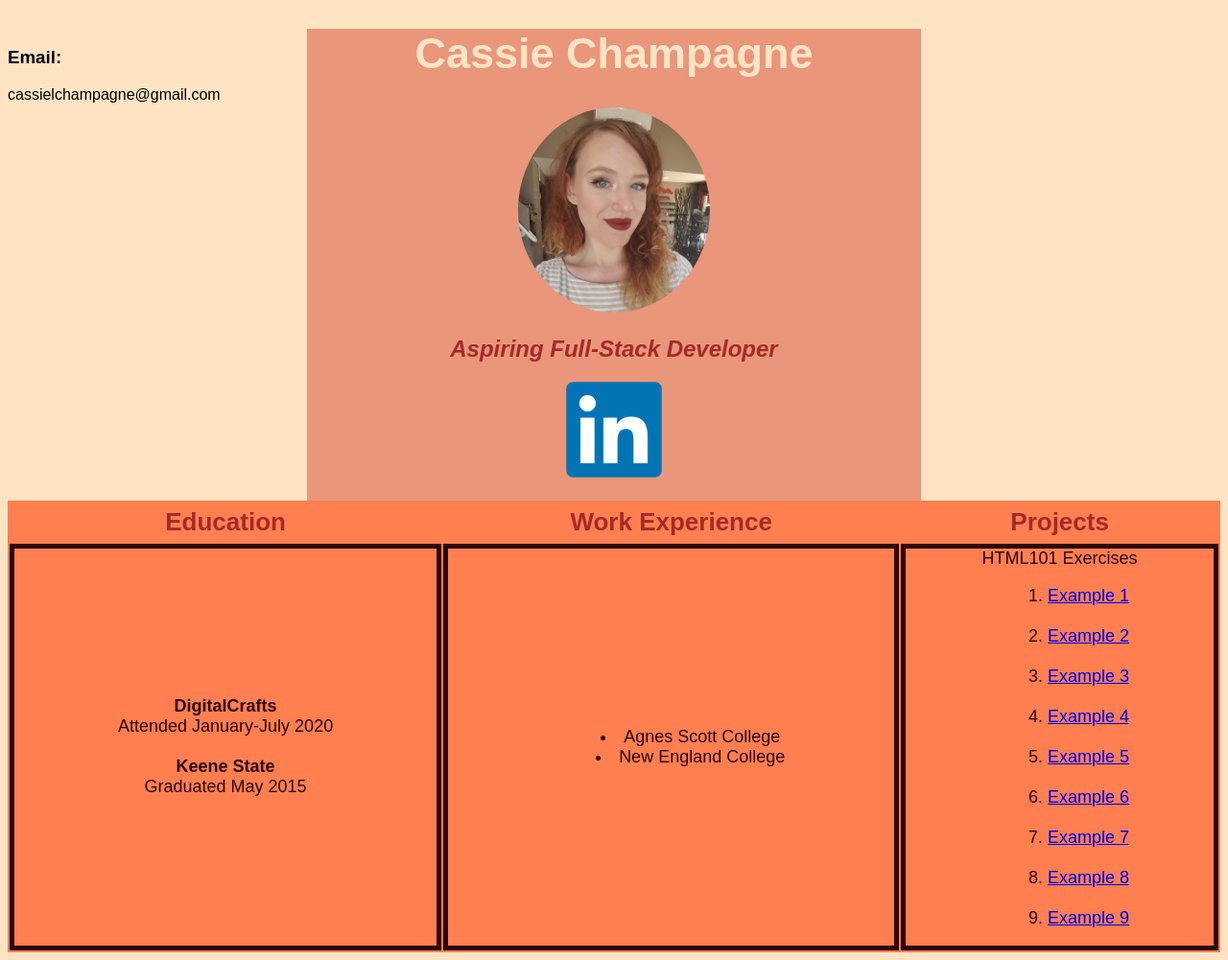
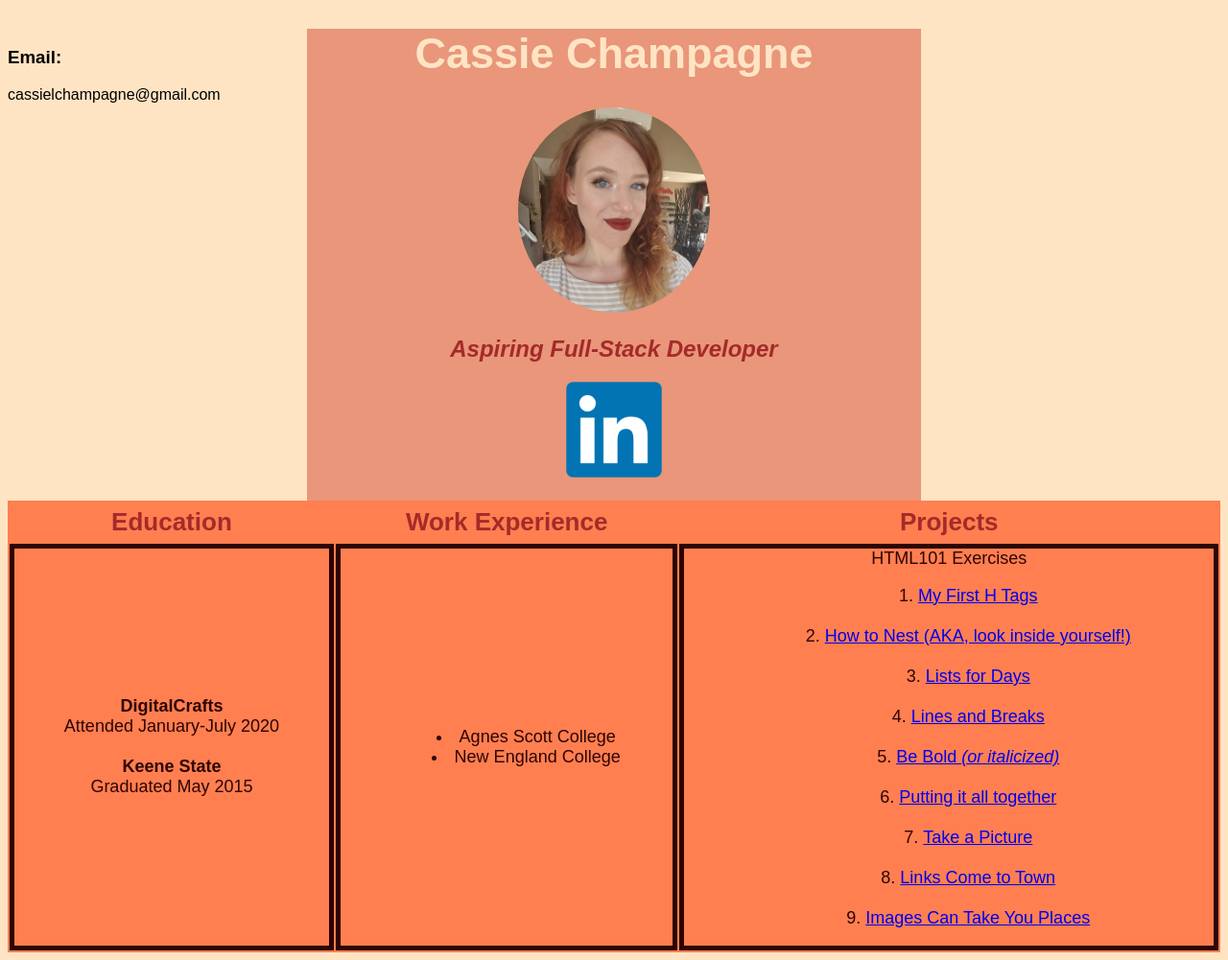
Before and after one commit to c-champagne/Resume, a plain HTML site: page index.html in a window 1280 px wide. Shown: the whole page at 96% size. Drawn offline with Linux system fonts and the light colour scheme.

Commit message:
New project titles

```diff
--- a/index.html
+++ b/index.html
@@ -33,23 +33,23 @@
                 </ul></td>
                 <td>HTML101 Exercises<br />
                 <ol>
-                    <li><a href="https://github.com/c-champagne/HTML101Example1" target="_blank">Example 1</a></li>
+                    <li><a href="https://github.com/c-champagne/HTML101Example1" target="_blank">My First H Tags</a></li>
                     <br/>
-                    <li><a href="https://github.com/c-champagne/HTML101Example1" target="_blank">Example 2</a></li>
+                    <li><a href="https://github.com/c-champagne/HTML101Example1" target="_blank">How to Nest (AKA, look inside yourself!)</a></li>
                     <br/>
-                    <li><a href="https://github.com/c-champagne/HTML101Example1" target="_blank">Example 3</a></li>
+                    <li><a href="https://github.com/c-champagne/HTML101Example1" target="_blank">Lists for Days</a></li>
                     <br/>
-                    <li><a href="https://github.com/c-champagne/HTML101Example1" target="_blank">Example 4</a></li>
+                    <li><a href="https://github.com/c-champagne/HTML101Example1" target="_blank">Lines and Breaks</a></li>
                     <br/>
-                    <li><a href="https://github.com/c-champagne/HTML101Example1" target="_blank">Example 5</a></li>
+                    <li><a href="https://github.com/c-champagne/HTML101Example1" target="_blank">Be Bold <i>(or italicized)</i></a></li>
                     <br/>
-                    <li><a href="https://github.com/c-champagne/HTML101Example1" target="_blank">Example 6</a></li>
+                    <li><a href="https://github.com/c-champagne/HTML101Example1" target="_blank">Putting it all together</a></li>
                     <br/>
-                    <li><a href="https://github.com/c-champagne/HTML101Example1" target="_blank">Example 7</a></li>
+                    <li><a href="https://github.com/c-champagne/HTML101Example1" target="_blank">Take a Picture</a></li>
                     <br/>
-                    <li><a href="https://github.com/c-champagne/HTML101Example1" target="_blank">Example 8</a></li>
+                    <li><a href="https://github.com/c-champagne/HTML101Example1" target="_blank">Links Come to Town</a></li>
                     <br/>
-                    <li><a href="https://github.com/c-champagne/HTML101Example1" target="_blank">Example 9</a></li>
+                    <li><a href="https://github.com/c-champagne/HTML101Example1" target="_blank">Images Can Take You Places</a></li>
                 </ol></td>
             </tr>
         </table>
```
